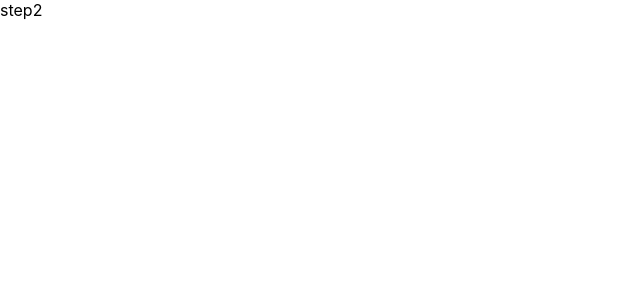
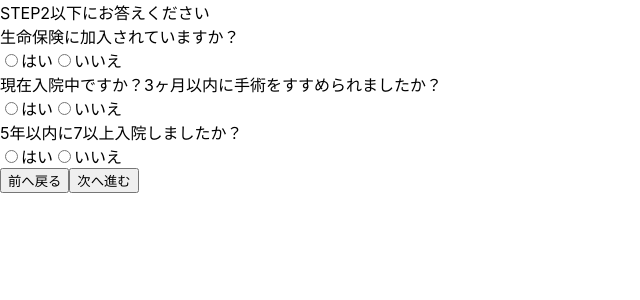
Before and after one commit to kouki-iwahara/react-ts-lesson2, a React (Create React App) app: page /step2 in a window 1280 px wide. Shown: the top 300 px of the page, without its empty margins (0-640 px from the left). Built offline with nearby package versions, Linux system fonts and the light colour scheme.

Commit message:
Step2ページのhtml実装

```diff
--- a/src/presentation/pages/Step1/Step1.tsx
+++ b/src/presentation/pages/Step1/Step1.tsx
@@ -11,7 +11,7 @@ import {
   DAY_OPTIONS,
 } from '../../../plugins/definition'
 
-const App: React.FC = () => {
+const Step1: React.FC = () => {
   const history = useHistory()
   return (
     <>
@@ -48,4 +48,4 @@ const App: React.FC = () => {
   )
 }
 
-export default App
+export default Step1
--- a/src/presentation/pages/Step2/Step2.tsx
+++ b/src/presentation/pages/Step2/Step2.tsx
@@ -1,21 +1,59 @@
 import React from 'react'
+import { useHistory } from 'react-router-dom'
 import Header from '../../components/organisms/Header/Header'
 import RadioButton from '../../components/atoms/Radio/RadioButton'
-import Select from '../../components/atoms/Select/Select'
 import Button from '../../components/atoms/Button/Button'
 
-import {
-  YEAR_OPTIONS,
-  MONTH_OPTIONS,
-  DAY_OPTIONS,
-} from '../../../plugins/definition'
-
-const App: React.FC = () => {
+const Step2: React.FC = () => {
+  const history = useHistory()
   return (
     <>
-      <div>step2</div>
+      <Header label="STEP2" text="以下にお答えください"></Header>
+      <div>生命保険に加入されていますか？</div>
+      <RadioButton
+        name={'質問1'}
+        value={'はい'}
+        id={'q1Yes'}
+        onChange={(event) => console.log(event.target.value)}
+      ></RadioButton>
+      <RadioButton
+        name={'質問1'}
+        value={'いいえ'}
+        id={'q1No'}
+        onChange={(event) => console.log(event.target.value)}
+      ></RadioButton>
+      <div>現在入院中ですか？3ヶ月以内に手術をすすめられましたか？</div>
+      <RadioButton
+        name={'質問2'}
+        value={'はい'}
+        id={'q2Yes'}
+        onChange={(event) => console.log(event.target.value)}
+      ></RadioButton>
+      <RadioButton
+        name={'質問2'}
+        value={'いいえ'}
+        id={'q2No'}
+        onChange={(event) => console.log(event.target.value)}
+      ></RadioButton>
+      <div>5年以内に7以上入院しましたか？</div>
+      <RadioButton
+        name={'質問3'}
+        value={'はい'}
+        id={'q3Yes'}
+        onChange={(event) => console.log(event.target.value)}
+      ></RadioButton>
+      <RadioButton
+        name={'質問3'}
+        value={'いいえ'}
+        id={'q3No'}
+        onChange={(event) => console.log(event.target.value)}
+      ></RadioButton>
+      <div>
+        <Button text="前へ戻る" onClick={() => history.push('/')}></Button>
+        <Button text="次へ進む" onClick={() => history.push('/step3')}></Button>
+      </div>
     </>
   )
 }
 
-export default App
+export default Step2
```
